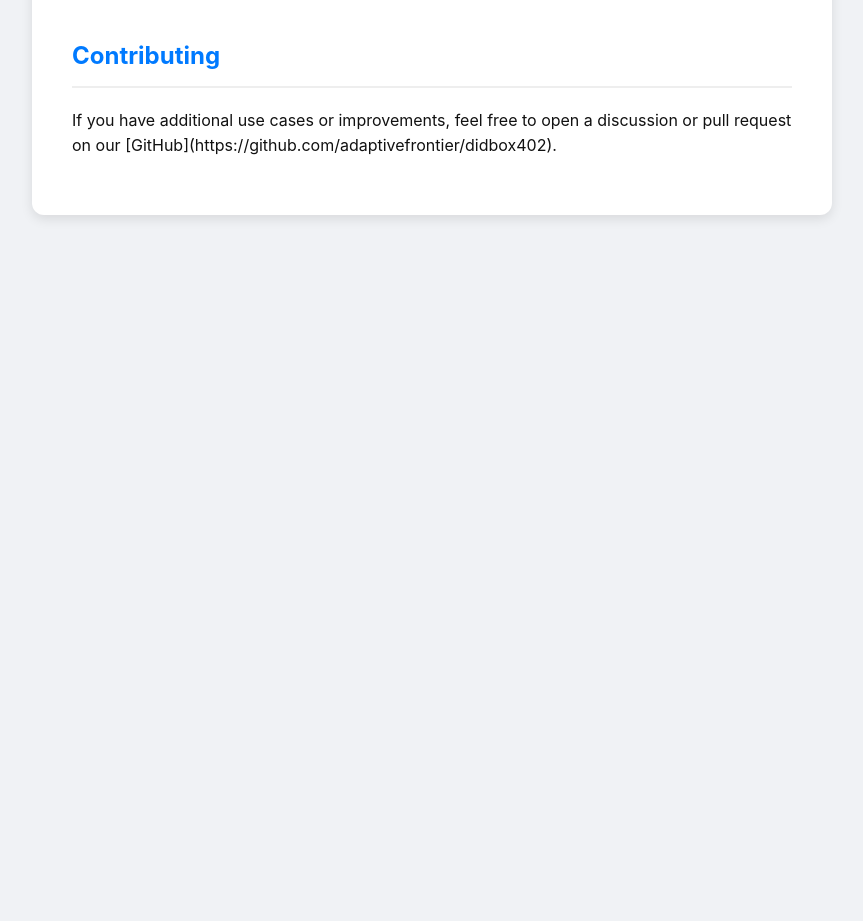
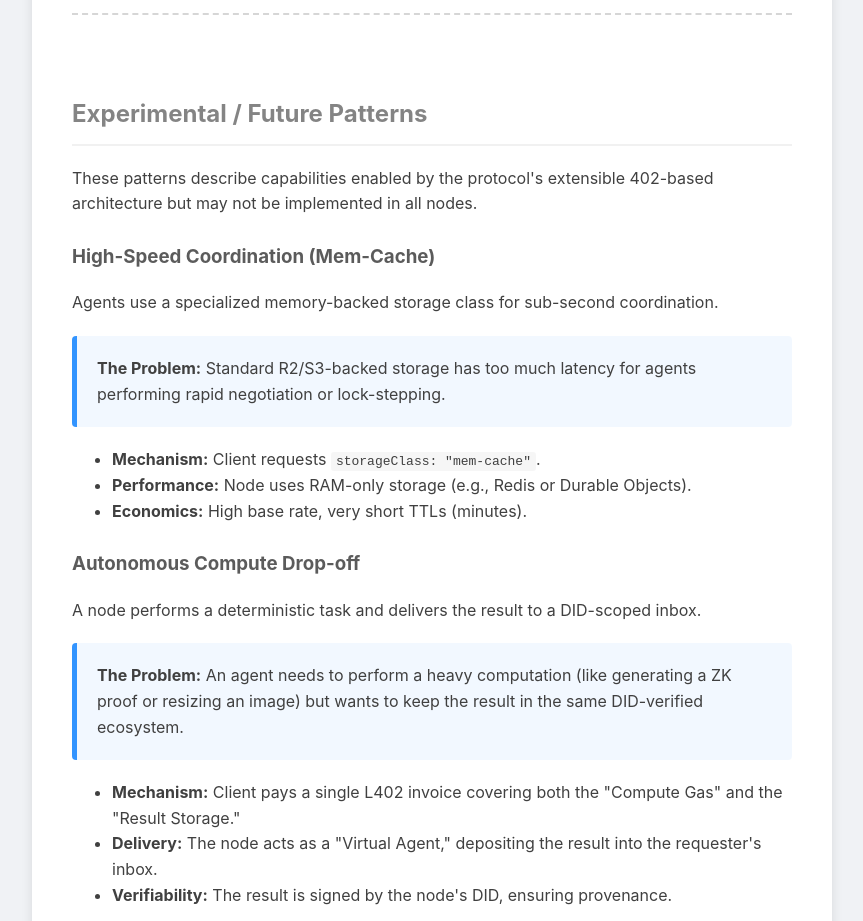
Before and after one commit to abundantfrontier/didbox402, a website: page docs/use-cases.html in a window 1280 px wide. Shown: the part 3019-3940 px from the top of the page, without its empty margins (208-1071 px from the left). Before the commit the page ends 3274 px from the top, so only its background shows below. Drawn offline with Linux system fonts and the light colour scheme.

Commit message:
updated some future items for faster tiers of storage and compute
making sure the protocol would support this

```diff
--- a/docs/use-cases.html
+++ b/docs/use-cases.html
@@ -127,6 +127,37 @@
             </ul>
         </section>
 
+        <section id="future-patterns" style="opacity: 0.8; border-top: 2px dashed #ccc; padding-top: 40px;">
+            <h2 style="color: #666;">Experimental / Future Patterns</h2>
+            <p>These patterns describe capabilities enabled by the protocol's extensible 402-based architecture but may not be implemented in all nodes.</p>
+
+            <div id="mem-cache">
+                <h3>High-Speed Coordination (Mem-Cache)</h3>
+                <p>Agents use a specialized memory-backed storage class for sub-second coordination.</p>
+                <div class="pattern-box">
+                    <strong>The Problem:</strong> Standard R2/S3-backed storage has too much latency for agents performing rapid negotiation or lock-stepping.
+                </div>
+                <ul>
+                    <li><strong>Mechanism:</strong> Client requests <code>storageClass: "mem-cache"</code>.</li>
+                    <li><strong>Performance:</strong> Node uses RAM-only storage (e.g., Redis or Durable Objects).</li>
+                    <li><strong>Economics:</strong> High base rate, very short TTLs (minutes).</li>
+                </ul>
+            </div>
+
+            <div id="compute-dropoff">
+                <h3>Autonomous Compute Drop-off</h3>
+                <p>A node performs a deterministic task and delivers the result to a DID-scoped inbox.</p>
+                <div class="pattern-box">
+                    <strong>The Problem:</strong> An agent needs to perform a heavy computation (like generating a ZK proof or resizing an image) but wants to keep the result in the same DID-verified ecosystem.
+                </div>
+                <ul>
+                    <li><strong>Mechanism:</strong> Client pays a single L402 invoice covering both the "Compute Gas" and the "Result Storage."</li>
+                    <li><strong>Delivery:</strong> The node acts as a "Virtual Agent," depositing the result into the requester's inbox.</li>
+                    <li><strong>Verifiability:</strong> The result is signed by the node's DID, ensuring provenance.</li>
+                </ul>
+            </div>
+        </section>
+
         <section id="contributing">
             <h2>Contributing</h2>
             <p>If you have additional use cases or improvements, feel free to open a discussion or pull request on our [GitHub](https://github.com/adaptivefrontier/didbox402).</p>
```
Also changed, not shown: FUTURE.md (+25 -0 lines).
